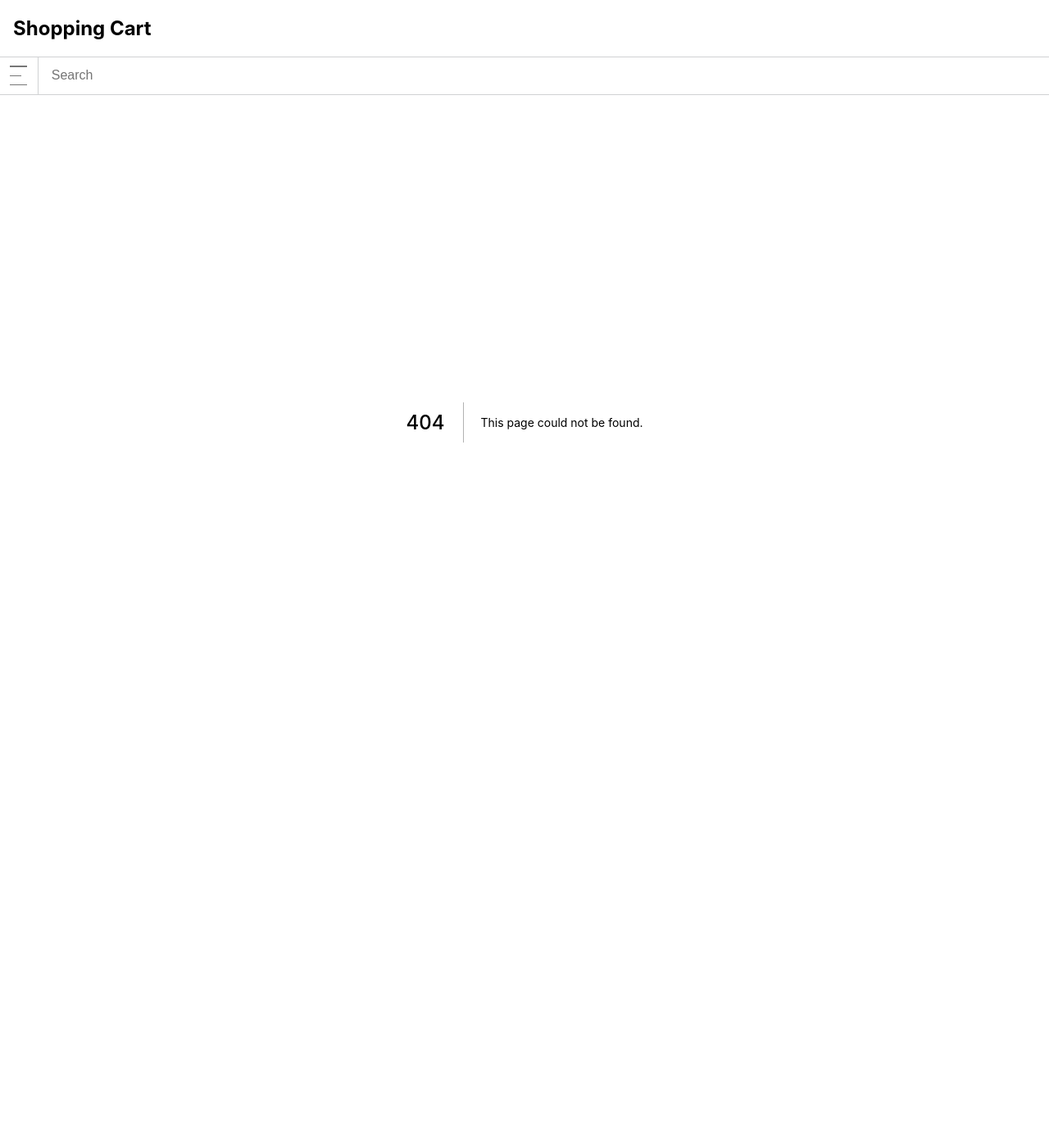
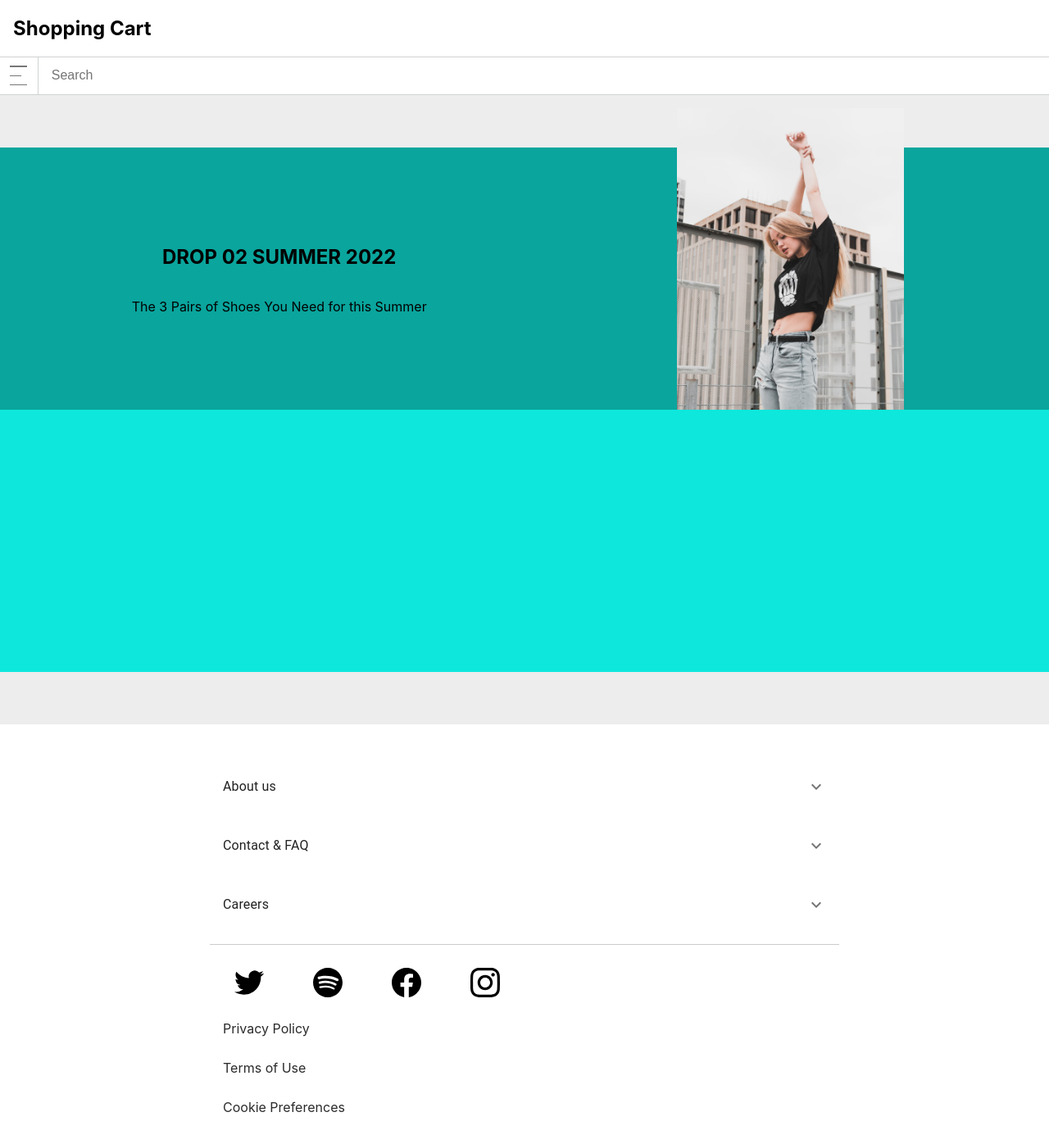
Before and after one commit to bpetermann/next-shopping-cart, a Next.js app: page /products in a window 1280 px wide. Before the commit this address had no page. Shown: the top 1396 px of the page at 82% size. Before the commit the page ends 916 px from the top, so only its background shows below. Built offline with nearby package versions, Linux system fonts and the light colour scheme.

Commit message:
Added products overview

```diff
--- a/components/layout/Commercial.jsx
+++ b/components/layout/Commercial.jsx
@@ -5,6 +5,7 @@ import Link from 'next/link';
 const Commercial = () => {
   return (
     <>
+      <Link href='/products'>
         <video
           // autoPlay
           muted
@@ -13,8 +14,9 @@ const Commercial = () => {
         >
           <source src='/videos/commercial.mp4' type='video/mp4' />
         </video>
+      </Link>
       <div className={classes['entry-link']}>
-        <Link href='/test'>Explore </Link>
+        <Link href='/products'>Explore </Link>
       </div>
     </>
   );
--- /dev/null
+++ b/components/layout/Footer.jsx
@@ -0,0 +1,31 @@
+import React from 'react';
+import Accordion from '../ui/Accordion';
+import classes from './Footer.module.css';
+import { SiTwitter, SiSpotify, SiFacebook, SiInstagram } from 'react-icons/si';
+
+const Footer = () => {
+  return (
+    <div className={classes['background']}>
+      <div className={classes['container']}>
+        <div className={classes['accordion-container']}>
+          <Accordion />
+        </div>
+        <div className={classes['icon-container']}>
+          <SiTwitter size={36} />
+          <SiSpotify size={36} />
+          <SiFacebook size={36} />
+          <SiInstagram size={36} />
+        </div>
+        <div className={classes['navigation-container']}>
+          <nav>
+            <a href='https://github.com/bpetermann'>Privacy Policy</a>
+            <a href='https://github.com/bpetermann'>Terms of Use</a>
+            <a href='https://github.com/bpetermann'>Cookie Preferences</a>
+          </nav>
+        </div>
+      </div>
+    </div>
+  );
+};
+
+export default Footer;
--- /dev/null
+++ b/components/layout/Footer.module.css
@@ -0,0 +1,49 @@
+.background {
+  background-color: #fff;
+}
+
+.container {
+  display: flex;
+  flex-direction: column;
+  justify-content: center;
+  margin: auto;
+  width: 90%;
+}
+
+.accordion-container {
+  font-family: 'Noto Sans, sans-serif';
+  margin: 1.75rem 0;
+  border-bottom: 0.1rem solid #ccc;
+}
+
+.icon-container {
+  width: 75%;
+  display: flex;
+  justify-content: space-around;
+}
+
+.navigation-container {
+  margin-bottom: 5rem;
+  display: flex;
+  flex-direction: column;
+  align-items: flex-start;
+}
+
+.navigation-container a {
+  display: block;
+  margin: 1.75rem 1rem;
+  text-decoration: none;
+  color: #2b2b2b;
+}
+
+@media (min-width: 40rem) {
+  .icon-container {
+    width: 50%;
+  }
+}
+
+@media (min-width: 60rem) {
+  .container {
+    width: 60%;
+  }
+}
--- /dev/null
+++ b/components/products/ProductsOverview.jsx
@@ -0,0 +1,26 @@
+import classes from './ProductsOverview.module.css';
+import Footer from '../layout/Footer';
+
+const ProductsOverview = () => {
+  return (
+    <>
+      <div className={classes.container}>
+        <div className={classes['intro-container']}>
+          <div className={classes.advertise}>
+            <h2>DROP 02 SUMMER 2022</h2>
+            <p>The 3 Pairs of Shoes You Need for this Summer</p>
+          </div>
+          <img
+            src='/images/model.png'
+            alt='Sneaker Model'
+            className={classes.image}
+          />
+        </div>
+        <div className={classes['product-item-container']}></div>
+      </div>
+      <Footer />
+    </>
+  );
+};
+
+export default ProductsOverview;
--- /dev/null
+++ b/components/products/ProductsOverview.module.css
@@ -0,0 +1,43 @@
+.container {
+  display: grid;
+  grid-template-rows: 4rem 20rem minmax(20rem, auto) 4rem;
+  grid-template-areas:
+    '.'
+    'intro'
+    'main'
+    '.';
+  background-color: #ededed;
+}
+
+.intro-container {
+  grid-area: intro;
+  background-color: #0aa59d;
+  display: flex;
+  flex-direction: row;
+  align-items: center;
+  justify-content: space-around;
+  padding: 0 1rem;
+}
+
+.image {
+  height: 12rem;
+  padding: 1rem;
+}
+
+.advertise {
+  display: flex;
+  flex-direction: column;
+  align-items: center;
+  justify-content: center;
+}
+
+.product-item-container {
+  grid-area: main;
+  background-color: #0ee7dc;
+}
+
+@media (min-width: 40rem) {
+  .image {
+    height: 28rem;
+  }
+}
--- /dev/null
+++ b/components/ui/Accordion.jsx
@@ -0,0 +1,94 @@
+import * as React from 'react';
+import Accordion from '@mui/material/Accordion';
+import AccordionSummary from '@mui/material/AccordionSummary';
+import AccordionDetails from '@mui/material/AccordionDetails';
+import Typography from '@mui/material/Typography';
+import ExpandMoreIcon from '@mui/icons-material/ExpandMore';
+
+export default function SimpleAccordion() {
+  return (
+    <div>
+      <Accordion
+        sx={{
+          margin: '1.5rem 0',
+          boxShadow: 'none',
+        }}
+      >
+        <AccordionSummary
+          expandIcon={<ExpandMoreIcon />}
+          aria-controls='panel1a-content'
+          id='panel1a-header'
+        >
+          <Typography>About us</Typography>
+        </AccordionSummary>
+        <AccordionDetails>
+          <Typography
+            sx={{
+              fontFamily: 'Noto Sans, sans-serif',
+              color: '#949494',
+            }}
+          >
+            Lorem ipsum dolor sit amet, consectetur adipiscing elit. Suspendisse
+            malesuada lacus ex, sit amet blandit leo lobortis eget.
+          </Typography>
+        </AccordionDetails>
+      </Accordion>
+      <Accordion
+        sx={{
+          margin: '1.5rem 0',
+          boxShadow: 'none',
+          '&:before': {
+            display: 'none',
+          },
+        }}
+      >
+        <AccordionSummary
+          expandIcon={<ExpandMoreIcon />}
+          aria-controls='panel2a-content'
+          id='panel2a-header'
+        >
+          <Typography>Contact &amp; FAQ</Typography>
+        </AccordionSummary>
+        <AccordionDetails>
+          <Typography
+            sx={{
+              fontFamily: 'Noto Sans, sans-serif',
+              color: '#949494',
+            }}
+          >
+            Lorem ipsum dolor sit amet, consectetur adipiscing elit. Suspendisse
+            malesuada lacus ex, sit amet blandit leo lobortis eget.
+          </Typography>
+        </AccordionDetails>
+      </Accordion>
+      <Accordion
+        sx={{
+          margin: '1.5rem 0',
+          boxShadow: 'none',
+          '&:before': {
+            display: 'none',
+          },
+        }}
+      >
+        <AccordionSummary
+          expandIcon={<ExpandMoreIcon />}
+          aria-controls='panel2a-content'
+          id='panel2a-header'
+        >
+          <Typography>Careers</Typography>
+        </AccordionSummary>
+        <AccordionDetails>
+          <Typography
+            sx={{
+              fontFamily: 'Noto Sans, sans-serif',
+              color: '#949494',
+            }}
+          >
+            Lorem ipsum dolor sit amet, consectetur adipiscing elit. Suspendisse
+            malesuada lacus ex, sit amet blandit leo lobortis eget.
+          </Typography>
+        </AccordionDetails>
+      </Accordion>
+    </div>
+  );
+}
--- a/components/layout/Layout.jsx
+++ b/components/ui/Layout.jsx
@@ -1,5 +1,5 @@
 import React from 'react';
-import MainHeader from './MainHeader';
+import MainHeader from '../layout/MainHeader';
 
 const Layout = ({ children }) => {
   return (
--- a/package.json
+++ b/package.json
@@ -9,6 +9,10 @@
     "lint": "next lint"
   },
   "dependencies": {
+    "@emotion/react": "^11.9.0",
+    "@emotion/styled": "^11.8.1",
+    "@mui/icons-material": "^5.8.0",
+    "@mui/material": "^5.8.1",
     "next": "12.1.6",
     "react": "18.1.0",
     "react-dom": "18.1.0",
--- a/pages/_app.js
+++ b/pages/_app.js
@@ -1,5 +1,5 @@
 import '../styles/globals.css';
-import Layout from '../components/layout/layout';
+import Layout from '../components/ui/layout';
 
 function MyApp({ Component, pageProps }) {
   return (
--- /dev/null
+++ b/pages/products/index.js
@@ -0,0 +1,11 @@
+import ProductsOverview from '../../components/products/ProductsOverview';
+
+const HomePage = () => {
+  return (
+    <>
+      <ProductsOverview />
+    </>
+  );
+};
+
+export default HomePage;
```
Also changed, not shown: components/layout/Commercial.module.css (+13 -0 lines), public/images/model.png (added), 1 other file (tests, documents, lock files or other folders). Lines whose indentation alone changed are shown as unchanged.
